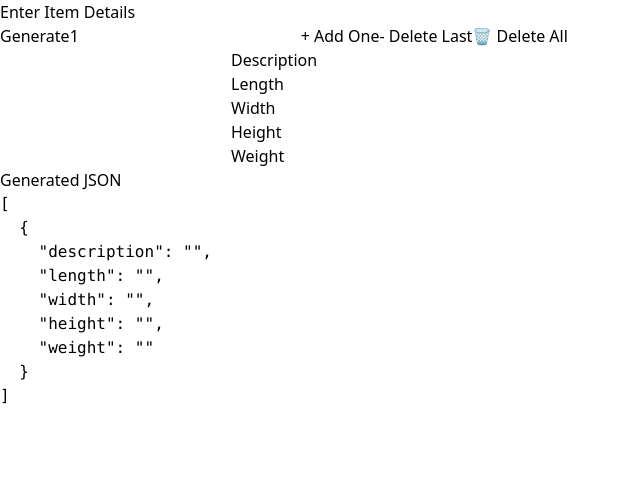
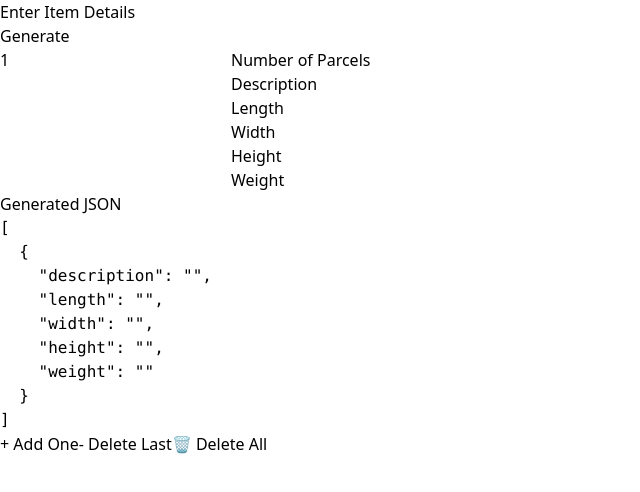
Before and after one commit to lukakhutsishvili/transferToJson, a React (Vite) app: page / in a window 1280 px wide. Both pictures are taken after a click on the button "Generate". Shown: the top 492 px of the page, without its empty margins (0-640 px from the left). Built offline with nearby package versions, Linux system fonts and the light colour scheme.

Commit message:
add another ui

```diff
--- a/src/components/JsonGenerator.jsx
+++ b/src/components/JsonGenerator.jsx
@@ -44,7 +44,7 @@ const JsonGenerator = () => {
 
   return (
     <div className='min-h-screen bg-gray-100 flex items-center justify-center p-4'>
-      <div className='w-full max-w-4xl bg-white shadow-xl rounded-2xl p-6'>
+      <div className='w-full  bg-white shadow-xl rounded-2xl p-6'>
         <h2 className='text-3xl font-bold text-center text-gray-800 mb-6'>Enter Item Details</h2>
 
         <div className='grid grid-cols-1 md:grid-cols-2 gap-6'>
@@ -56,14 +56,64 @@ const JsonGenerator = () => {
               >
                 Generate
               </button>
+              <div className='relative'>
             <input
          type='number'
     value={totalParcel}
     onChange={handleTotalParcelChange}
-                placeholder='Number of Parcels'
-                className='border-b-2 border-gray-300 p-3 w-full outline-none focus:border-blue-400 transition'
+    placeholder=' '
+    className='border-b-2 border-gray-300 p-3 w-full outline-none focus:border-blue-400 peer transition'
     min='1'
   />
+  <label
+    className='absolute left-0
+               peer-focus:-top-4 peer-focus:text-xs peer-focus:text-gray-500
+               peer-placeholder-shown:top-3 peer-placeholder-shown:text-base peer-placeholder-shown:text-gray-400
+               -top-4 text-xs text-gray-500 transition-all duration-200 pointer-events-none'
+  >
+    Number of Parcels
+  </label>
+   </div>
+            </div>
+
+            <div className='space-y-6 max-h-96 overflow-auto'>
+              {items.map((item, index) => (
+                <div key={index} className='grid grid-cols-5 gap-4 relative'>
+                  {['description', 'length', 'width', 'height', 'weight'].map((field) => (
+                   <div className='relative'>
+                   <input
+                     type={field === 'description' ? 'text' : 'number'}
+                     name={field}
+                     value={item[field]}
+                     onChange={(e) => handleItemChange(index, e)}
+                     placeholder=' '
+                     className='border-b-2 border-gray-300 p-2 w-full outline-none focus:border-blue-400 peer transition'
+                   />
+                   <label
+                     className='absolute left-0
+                                peer-focus:-top-4 peer-focus:text-xs peer-focus:text-gray-500
+                                peer-placeholder-shown:top-2 peer-placeholder-shown:text-base peer-placeholder-shown:text-gray-400
+                                -top-4 text-xs text-gray-500 transition-all duration-200 pointer-events-none'
+                   >
+                     {field.charAt(0).toUpperCase() + field.slice(1)}
+                   </label>
+                 </div>
+                  ))}
+                </div>
+              ))}
+            </div>
+          </div>
+
+          {items.length > 0 && (
+            <div className='bg-gray-50 p-4 rounded-lg shadow-inner max-h-96 overflow-auto border border-gray-300'>
+              <h2 className='text-xl font-semibold mb-2 text-gray-700'>Generated JSON</h2>
+              <pre className='bg-gray-200 p-6 rounded-lg text-base border border-gray-300 overflow-auto'>
+                {JSON.stringify(items, null, 2)}
+              </pre>
+            </div>
+          )}
+        </div>
+        <div className='flex gap-2'>
         <button
                 onClick={handleAddItem}
                 className='bg-blue-600 text-white px-6 py-3 rounded-lg shadow-md hover:bg-blue-700 transition'
@@ -83,39 +133,8 @@ const JsonGenerator = () => {
                 🗑 Delete All
               </button>
               </div>
-
-            <div className='space-y-6 max-h-96 overflow-auto'>
-              {items.map((item, index) => (
-                <div key={index} className='grid grid-cols-5 gap-4 relative'>
-                  {['description', 'length', 'width', 'height', 'weight'].map((field) => (
-                    <div key={field} className='relative'>
-                      <input
-                        type={field === 'description' ? 'text' : 'number'}
-                        name={field}
-                        value={item[field]}
-                        onChange={(e) => handleItemChange(index, e)}
-                        className='border-b-2 border-gray-300 p-2 w-full outline-none focus:border-blue-400 peer transition'
-                      />
-                      <label className='absolute left-0 -top-4 text-xs text-gray-500 peer-placeholder-shown:top-2 peer-placeholder-shown:text-base peer-placeholder-shown:text-gray-400 transition-all duration-200'>
-                        {field.charAt(0).toUpperCase() + field.slice(1)}
-                      </label>
-                    </div>
-                  ))}
-                </div>
-              ))}
-            </div>
       </div>
 
-          {items.length > 0 && (
-            <div className='bg-gray-50 p-4 rounded-lg shadow-inner max-h-96 overflow-auto border border-gray-300'>
-              <h2 className='text-xl font-semibold mb-2 text-gray-700'>Generated JSON</h2>
-              <pre className='bg-gray-200 p-6 rounded-lg text-base border border-gray-300 overflow-auto'>
-                {JSON.stringify(items, null, 2)}
-              </pre>
-            </div>
-          )}
-        </div>
-      </div>
     </div>
   );
 };
--- a/src/index.css
+++ b/src/index.css
@@ -7,3 +7,9 @@
   padding: 0px;
   box-sizing: border-box;
 }
+
+input[type=number]::-webkit-inner-spin-button,
+input[type=number]::-webkit-outer-spin-button {
+  -webkit-appearance: none;
+  margin: 0;
+}
```
Lines whose indentation alone changed are shown as unchanged.
